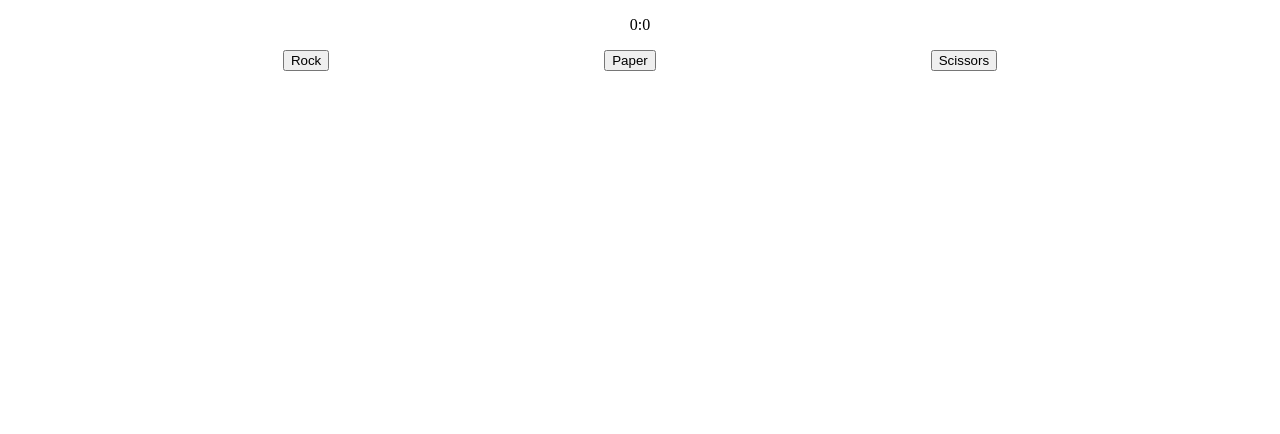
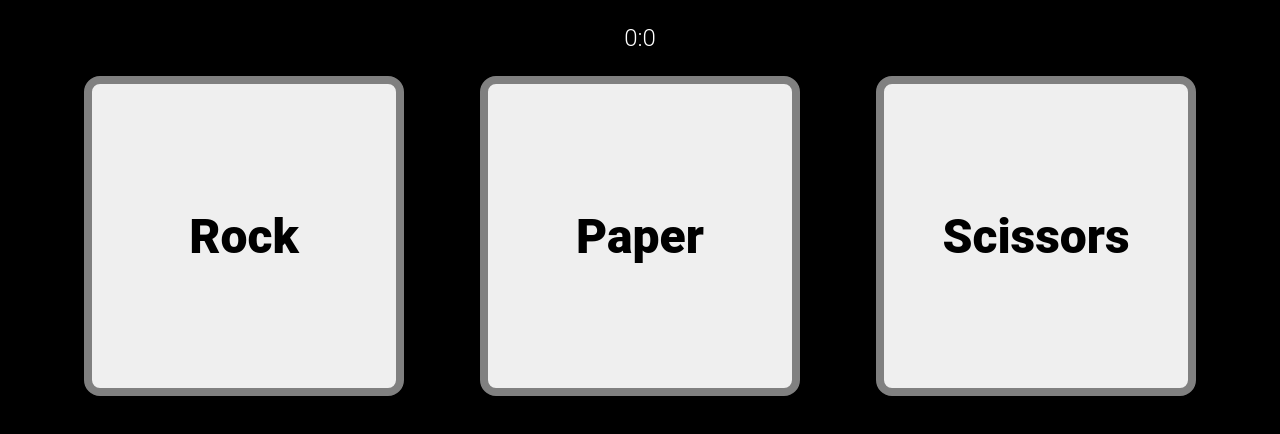
Before and after one commit to nihiL7331/top-rockpaperscissors, a plain HTML site: page index.html in a window 1280 px wide. Drawn offline with Linux system fonts and the light colour scheme.

Commit message:
Added css styling
Basic css to make it look a little bit better

```diff
--- a/style.css
+++ b/style.css
@@ -1,3 +1,11 @@
+* {
+  font-family: Roboto, sans-serif;
+}
+
+body {
+  background-color: black;
+}
+
 .button-container {
   display: flex;
   justify-content: space-evenly;
@@ -7,4 +15,24 @@
 #score,
 #result {
   text-align: center;
+  color: white;
+  font-size: 24px;
+  font-weight: 300;
 }
+
+button {
+  width: 320px;
+  height: 320px;
+  font-size: 48px;
+  font-weight: 800;
+  border: 8px solid gray;
+  border-radius: 16px;
+}
+
+button:hover {
+  background-color: lightgray;
+}
+
+button:active {
+  background-color: darkgray;
+}
```
